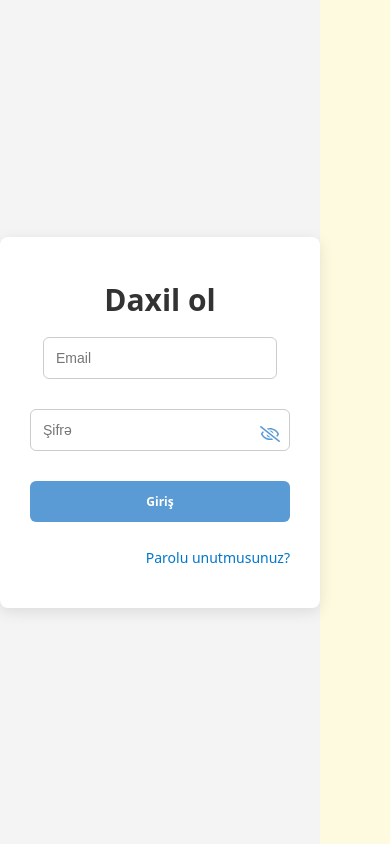
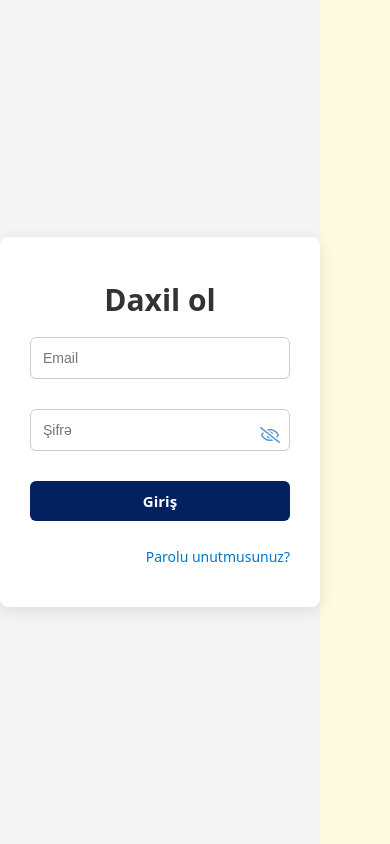
Before and after one commit to Ilaha206/Project, a React (Vite) app in the folder FE/: page /login in a window 390 px wide. Built offline with nearby package versions, Linux system fonts and the light colour scheme.

Commit message:
Implemented responsive design for AdminUpdate and AdminAdd pages

```diff
--- a/FE/src/Pages/Admin/Admin.css
+++ b/FE/src/Pages/Admin/Admin.css
@@ -81,7 +81,7 @@ input {
 }
 
 .update {
-    background-color: rgb(51, 160, 4);
+    background-color: rgb(64, 169, 181);
 }
 
 .admin {
--- a/FE/src/Pages/AdminAdd/AdminAdd.css
+++ b/FE/src/Pages/AdminAdd/AdminAdd.css
@@ -0,0 +1,73 @@
+form {
+    max-width: 600px;
+    margin: 20px auto;
+    padding: 20px;
+    background-color: #f7f7f7;
+    border-radius: 8px;
+    box-shadow: 0 0 10px rgba(0, 0, 0, 0.1);
+    display: flex;
+    flex-direction: column;
+    gap: 15px;
+}
+
+label {
+    font-weight: bold;
+    margin-bottom: 5px;
+}
+
+input,
+select,
+textarea {
+    padding: 10px;
+    font-size: 16px;
+    border-radius: 4px;
+    border: 1px solid #ccc;
+    width: 100%;
+    box-sizing: border-box;
+}
+
+button[type="submit"] {
+    padding: 12px;
+    background-color: rgb(2, 33, 94);
+    color: white;
+    border: none;
+    border-radius: 6px;
+    font-size: 16px;
+    cursor: pointer;
+}
+
+button[type="submit"]:hover {
+    background-color: #041c4d;
+}
+
+.error,
+div[role="alert"] {
+    color: red;
+    font-size: 14px;
+}
+
+/* Mobil */
+@media (max-width: 600px) {
+    form {
+        padding: 15px;
+    }
+
+    input,
+    select,
+    textarea {
+        font-size: 15px;
+    }
+
+    button[type="submit"] {
+        font-size: 15px;
+        padding: 10px;
+    }
+}
+
+/* Planşet */
+@media (min-width: 601px) and (max-width: 900px) {
+    form {
+        padding: 20px;
+        max-width: 90%;
+    }
+}
--- a/FE/src/Pages/AdminAdd/AdminAdd.jsx
+++ b/FE/src/Pages/AdminAdd/AdminAdd.jsx
@@ -2,6 +2,7 @@ import { Formik, Field, Form, ErrorMessage } from 'formik';
 import * as Yup from 'yup';
 import axios from "axios"
 import { useNavigate } from 'react-router';
+import "./AdminAdd.css"
 function AdminAdd() {
   const navigate = useNavigate()
   return (
--- a/FE/src/Pages/AdminUpdate/AdminUpdate.css
+++ b/FE/src/Pages/AdminUpdate/AdminUpdate.css
@@ -1,44 +1,73 @@
-button {
-    padding: 6px 12px;
-    background-color: rgb(151, 195, 200);
+form {
+    max-width: 600px;
+    margin: 20px auto;
+    padding: 20px;
+    background-color: #f7f7f7;
+    border-radius: 8px;
+    box-shadow: 0 0 10px rgba(0, 0, 0, 0.1);
+    display: flex;
+    flex-direction: column;
+    gap: 15px;
+}
+
+label {
+    font-weight: bold;
+    margin-bottom: 5px;
+}
+
+input,
+select,
+textarea {
+    padding: 10px;
+    font-size: 16px;
+    border-radius: 4px;
+    border: 1px solid #ccc;
+    width: 100%;
+    box-sizing: border-box;
+}
+
+button[type="submit"] {
+    padding: 12px;
+    background-color: rgb(2, 33, 94);
     color: white;
     border: none;
-    border-radius: 4px;
+    border-radius: 6px;
+    font-size: 16px;
     cursor: pointer;
-
 }
 
-button:hover {
-    background-color: rgb(83, 136, 137);
+button[type="submit"]:hover {
+    background-color: #041c4d;
 }
 
-.search {
-    font-size: 20px;
+.error,
+div[role="alert"] {
+    color: red;
+    font-size: 14px;
 }
 
-input {
-    padding: 8px;
-    margin: 10px 5px;
-    width: 250px;
-    border: 1px solid #ccc;
-    border-radius: 4px;
+/* Mobil */
+@media (max-width: 600px) {
+    form {
+        padding: 15px;
+    }
+
+    input,
+    select,
+    textarea {
+        font-size: 15px;
+    }
+
+    button[type="submit"] {
+        font-size: 15px;
+        padding: 10px;
+    }
 }
 
-.sort_button {
-    margin-left: 20px;
+/* Planşet */
+@media (min-width: 601px) and (max-width: 900px) {
+    form {
+        padding: 20px;
+        max-width: 90%;
+    }
 }
-
-.icon_instagram {
-    color: #E4405F;
-    display: flex;
-    align-items: center;
-    gap: 4px;
-}
-
-.delete {
-    background-color: rgb(230, 6, 6);
-}
-
-.update {
-    background-color: rgb(51, 160, 4);
-}
--- a/FE/src/Pages/AdminUpdate/AdminUpdate.jsx
+++ b/FE/src/Pages/AdminUpdate/AdminUpdate.jsx
@@ -3,6 +3,7 @@ import * as Yup from 'yup';
 import axios from "axios"
 import { useNavigate, useParams } from 'react-router';
 import { useEffect, useState } from 'react';
+import "./AdminUpdate.css"
 function AdminUpdate() {
   const { id } = useParams();
   const navigate = useNavigate()
--- a/FE/src/Pages/Detail/Detail.jsx
+++ b/FE/src/Pages/Detail/Detail.jsx
@@ -1,6 +1,6 @@
 import { useEffect, useState } from 'react'
 import { useParams } from 'react-router'
-import "../Detail/Detail.css"
+import "./Detail.css"
 import { FaInstagram } from 'react-icons/fa'
 import { IoLogoInstagram } from 'react-icons/io5'
 function Detail() {
```
